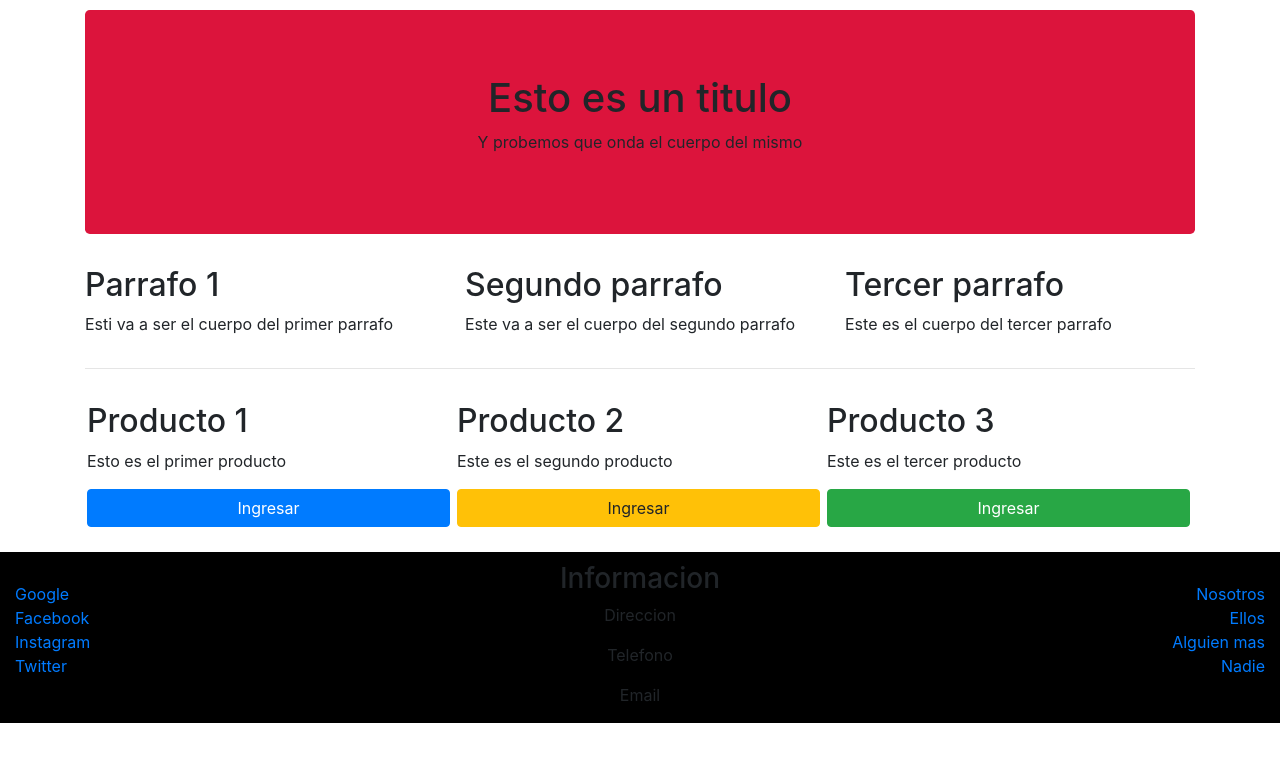
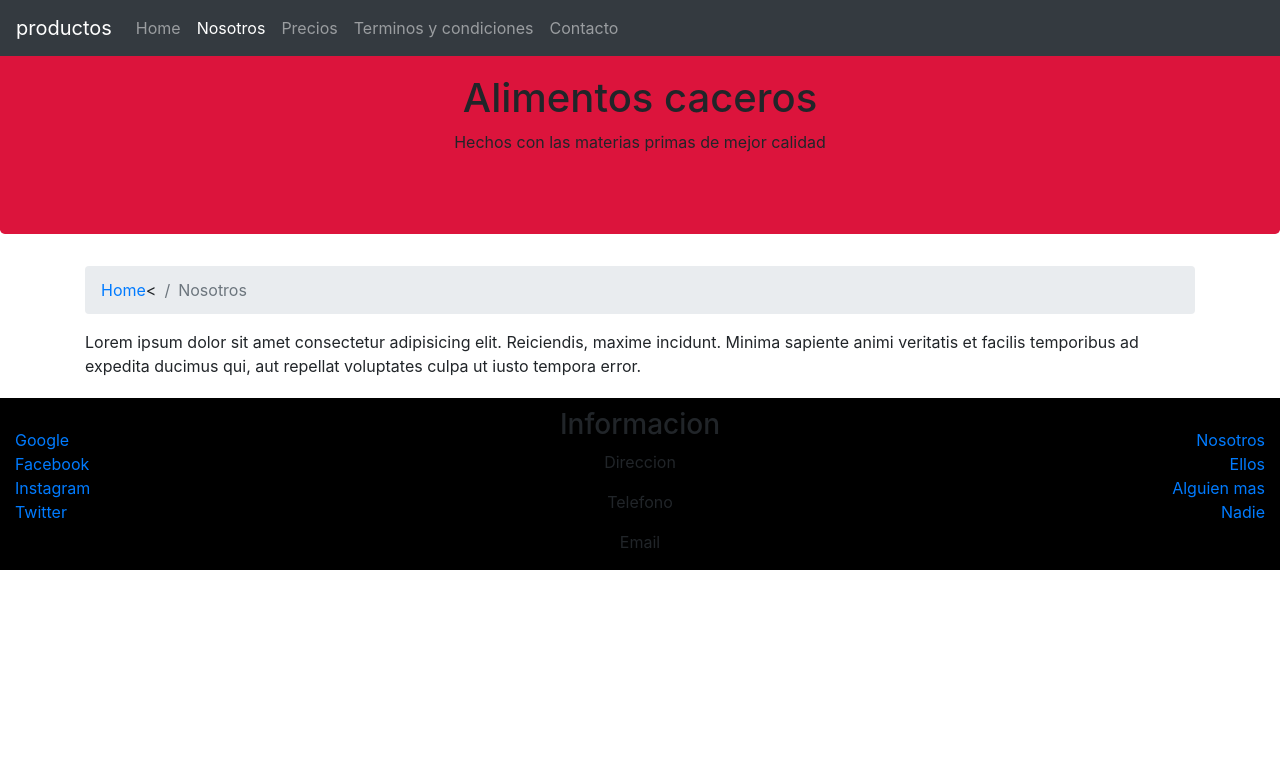
Before and after one commit to Vallejose/Repo-Bootstrap, a website: page about.html in a window 1280 px wide. Drawn offline with nearby package versions, Linux system fonts and the light colour scheme.

Commit message:
Se agrega navbar y breadcrumb

```diff
--- a/about.html
+++ b/about.html
@@ -11,58 +11,38 @@
     <title>Guia hoteles</title>
   </head>
   <body>
-   <div class="container">
-<div class="jumbotron text-center">
-    <h1>Esto es un titulo</h1>
-    <p>Y probemos que onda el cuerpo del mismo</p>
-</div>
-<div class="row">
-    <div class="col">
-        <h2>Parrafo 1</h2>
-        <p>Esti va a ser el cuerpo del primer parrafo</p>
-    </div>
-    <div class="col">
-        <h2>Segundo parrafo</h2>
-        <p>Este va a ser el cuerpo del segundo parrafo</p>
-    </div>
-    <div class="col">
-        <h2>Tercer parrafo</h2>
-        <p>Este es el cuerpo del tercer parrafo</p>
-    </div>
-    </div>
-    <hr>
-     <div class="d-flex flex-wrap">
-        <div class="card-producto d-flex flex-column justify-content-between">
-            <div>
-            <h2>Producto 1</h2>
-            <p>Esto es el primer producto</p>
+
+    <nav class="navbar navbar-expand-md navbar-dark bg-dark fixed-top">
+        <a class="navbar-brand" href="#">productos</a>
+        <button class="navbar-toggler" type="button" data-toggle="collapse" data-target="#navbarSupportColapse" aria-controls="navbarNavDropdown" aria-expanded="false" aria-label="toggle navigation">
+            <span class="navbar-toggler-icon"></span>
+        </button>
+        <div class="collapse navbar-collapse" id="navbarSupportColapse">
+            <ul class="navbar-nav mr-auto">
+                <li class="nav-item"><a class="nav-link" href="./index.html">Home</a></li>
+                <li class="nav-item active"><a class="nav-link" href="./about.html">Nosotros</a></li>
+                <li class="nav-item"><a class="nav-link" href="#">Precios</a></li>
+                <li class="nav-item"><a class="nav-link" href="#">Terminos y condiciones</a></li>
+                <li class="nav-item"><a class="nav-link" href="#">Contacto</a></li>
+            </ul>
         </div>
-        <div>
-            <button class="btn btn-primary btn-reserva" type="button">Ingresar</button>
-        </div>
-        </div>
-        <div class="card-producto d-flex flex-column justify-content-between">
-            <div>
-            <h2>Producto 2</h2>
-            <p>Este es el segundo producto</p>
-        </div>
-        <div>
-            <button class="btn btn-warning btn-reserva" type="button">Ingresar</button>
-        </div>
-    </div>
-        <div class="card-producto d-flex flex-column justify-content-between">
-            <div>
-            <h2>Producto 3</h2>
-            <p>Este es el tercer producto</p>
-        </div>
-        <div>
-            <button class="btn btn-success btn-reserva" type="button">Ingresar</button>
-        </div>
+    </nav>
+
+    <div class="jumbotron text-center">
+        <h1>Alimentos caceros</h1>
+        <p>Hechos con las materias primas de mejor calidad</p>
     </div>
 
-    </div>
-    </div>
-</div>
+
+
+   <div class="container">
+    <nav aria-label="breadcrumb">
+        <ol class="breadcrumb">
+            <li class="breadcrumb-item"><a href="./index.html"> Home</a></li>
+            < <li class="breadcrumb-item active" aria-current="page">Nosotros</li>
+        </ol>
+    </nav>
+<span>Lorem ipsum dolor sit amet consectetur adipisicing elit. Reiciendis, maxime incidunt. Minima sapiente animi veritatis et facilis temporibus ad expedita ducimus qui, aut repellat voluptates culpa ut iusto tempora error.</span></span>
    </div>
 
    <footer class="footer">
--- a/css/main.css
+++ b/css/main.css
@@ -1,6 +1,7 @@
 .jumbotron{
     background-color: crimson;
     margin-top: 10px;
+
 
 }
 
```
Also changed, not shown: index.html (+8 -3 lines).
